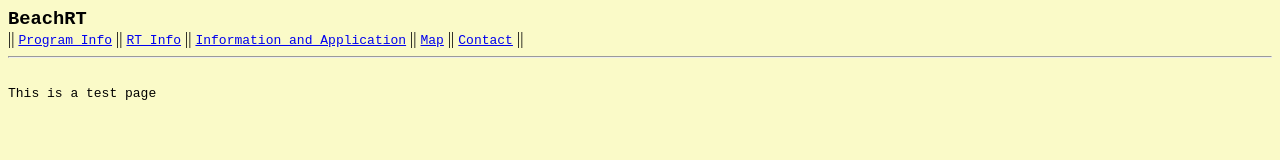
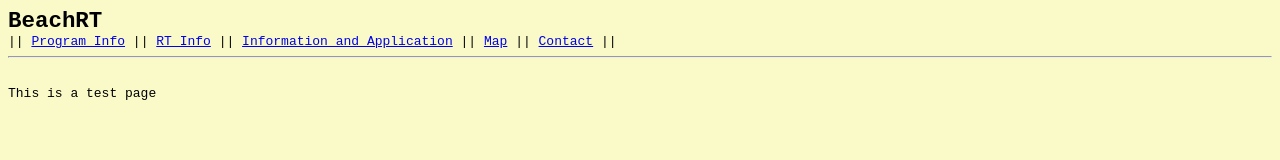
Before and after one commit to BeachRT/beachrt.github.io, a plain HTML site: page index.html in a window 1280 px wide. Drawn offline with Linux system fonts and the light colour scheme.

Commit message:
Update index.html

```diff
--- a/index.html
+++ b/index.html
@@ -1,9 +1,9 @@
-<html><head><style>img{max-width: 45%}</style></head><body bgcolor="#fafac8"><big><big><code><b>BeachRT</b></code></big></big> <!--img width="50%" src="indexphoto.jpg"--><br>
-  || <a href="http://www.gulfcoast.edu/academics/programs/respiratory-care-therapy-as/index.html"><code>Program Info</code></a>
-  || <a href="http://www.aarc.org/careers/what-is-an-rt/"><code>RT Info</code></a>
-  || <a href="http://www.gulfcoast.edu/current-students/academic-divisions/health-sciences/respiratory-care/documents/respiratorytherapyapplicationpacket.pdf"><code>Information and Application</code></a>
-  || <a href="https://goo.gl/maps/22GD2PJuAj32"><code>Map</code></a>
-  || <a href="http://www.gulfcoast.edu/faculty/health-sciences/kreese.html"><code>Contact</code></a>
+<html><head><style>img{max-width: 45%}</style></head><body bgcolor="#fafac8"><code><big><big><big><b>BeachRT</b></big></big></big> <!--img width="50%" src="indexphoto.jpg"--><br>
+  || <a href="http://www.gulfcoast.edu/academics/programs/respiratory-care-therapy-as/index.html">Program Info</a>
+  || <a href="http://www.aarc.org/careers/what-is-an-rt/">RT Info</a>
+  || <a href="http://www.gulfcoast.edu/current-students/academic-divisions/health-sciences/respiratory-care/documents/respiratorytherapyapplicationpacket.pdf">Information and Application</a>
+  || <a href="https://goo.gl/maps/22GD2PJuAj32">Map</a>
+  || <a href="http://www.gulfcoast.edu/faculty/health-sciences/kreese.html">Contact</a>
   ||<hr>
 <!-- Everything below this line will be visible as-is on the home page--><pre>
 
```
